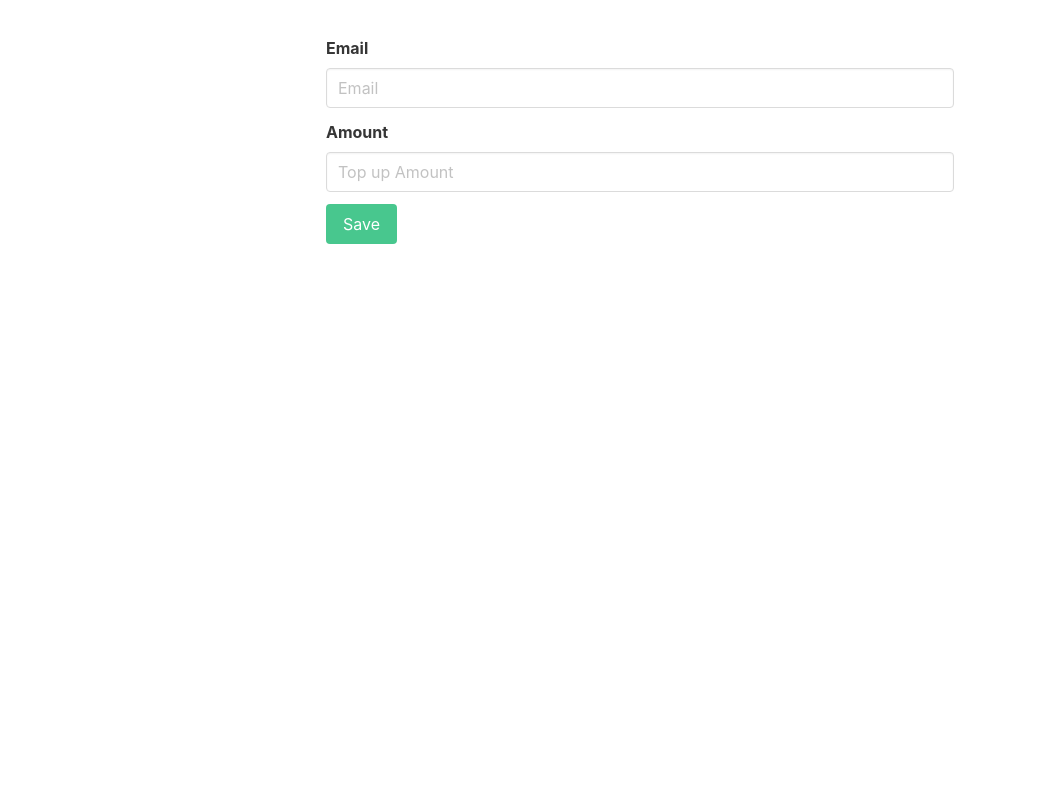
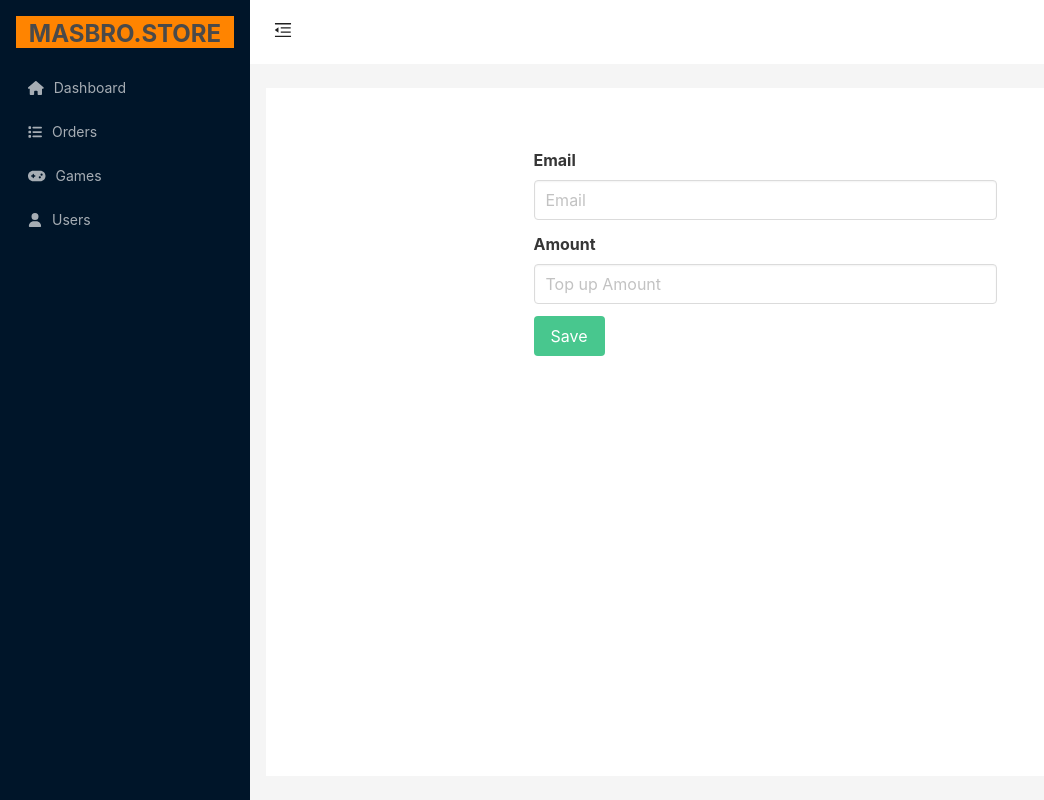
Before and after one commit to selestino-k/admin-masbrostore, a React (Create React App) app: page /order/addorder in a window 1280 px wide. Shown: the whole page, without its empty margins (0-1044 px from the left). Built offline with nearby package versions, Linux system fonts and the light colour scheme.

Commit message:
some minor changes

```diff
--- a/package.json
+++ b/package.json
@@ -13,9 +13,12 @@
     "antd": "^5.4.2",
     "axios": "^1.3.4",
     "bulma": "^0.9.4",
+    "datatables.net": "^1.13.4",
+    "datatables.net-dt": "^1.13.4",
     "jquery": "^3.6.4",
     "react": "^18.2.0",
     "react-bootstrap": "^2.7.3",
+    "react-data-table-component": "^7.5.3",
     "react-dom": "^18.2.0",
     "react-router-dom": "^6.10.0",
     "react-scripts": "5.0.1",
--- a/src/App.js
+++ b/src/App.js
@@ -14,15 +14,17 @@ function App() {
     <Router>
       <Routes>
 
-        <Route path="order/addorder" element={<Adduserorder/>}/>
-        <Route path="edit/:id" element={<Edituserorder/>}/>
-        <Route path="/games" element={<Gameslist/>}/>
-        <Route path="/order" element={<UserorderList/>}/>
 
 
-        <Route path="/admin" element={<MainLayout/>}>
+
+        <Route path="/" exact element={<MainLayout/>}>
+          <Route path="dashboard" element={''}/>
+          <Route path="user" element={''}/>
+
           <Route path="games" element={<Gameslist/>}/>
           <Route path="order" element={<UserorderList/>}/>
+          <Route path="order/addorder" element={<Adduserorder/>}/>
+          <Route path="order/editorder" element={<Edituserorder/>}/>
         </Route>
 
       </Routes>
--- a/src/components/adduserorder.jsx
+++ b/src/components/adduserorder.jsx
@@ -14,7 +14,7 @@ const Adduserorder = () => {
                 Email,
                 Amount,
             });
-            navigate("/");
+            navigate("/order");
         } catch (error){
             console.log(error);
         }
--- a/src/components/gamesList.jsx
+++ b/src/components/gamesList.jsx
@@ -1,6 +1,6 @@
 import React, {useState, useEffect} from 'react';
-import axios from 'axios';
-import { Link } from 'react-router-dom';
+import axios from 'axios'
+
 
 const Gameslist = () => {
     const [games, setGames] = useState([]);
@@ -14,15 +14,19 @@ const Gameslist = () => {
         setGames(response.data);
     }
 
-
   return (
     <>
         <div className="columns mt-5 is-centered">
 
-        <div className="column is-half">
+        <div className="column is-full">
 
             <h1>List Games </h1>
             <br />
+
+
+
+
+
             <table className='table is-striped is-fullwidth'>
                 <thead>
                     <tr>
--- a/src/components/mainlayout.jsx
+++ b/src/components/mainlayout.jsx
@@ -8,10 +8,7 @@ import {
 import { Layout, Menu, theme } from 'antd';
 import React, { useState } from 'react';
 
-import { useNavigate } from "react-router-dom";
-
-
-
+import { useNavigate, Outlet} from "react-router-dom";
 
 
   const { Header, Sider, Content } = Layout;
@@ -19,7 +16,7 @@ import { useNavigate } from "react-router-dom";
     const [collapsed, setCollapsed] = useState(false);
     const {
       token: { colorBgContainer },
-    } = theme.useToken();
+      } = theme.useToken();
   const navigate = useNavigate();
     return (
       <Layout>
@@ -88,7 +85,7 @@ import { useNavigate } from "react-router-dom";
           >
 
 
-
+            <Outlet/>
           </Content>
         </Layout>
       </Layout>
--- a/src/components/userorderList.jsx
+++ b/src/components/userorderList.jsx
@@ -24,10 +24,12 @@ const UserorderList = () => {
     }
   return (
     <div className="columns mt-5 is-centered">
-        <div className="column is-half">
+        <div className="column is-full">
             <h1>List User </h1>
             <br />
             <Link to={`addorder`} className='button is-success'>Add</Link>
+
+            <br />
             <table className='table is-striped is-fullwidth'>
                 <thead>
                     <tr>
```
Also changed, not shown: 1 other file (tests, documents, lock files or other folders).
